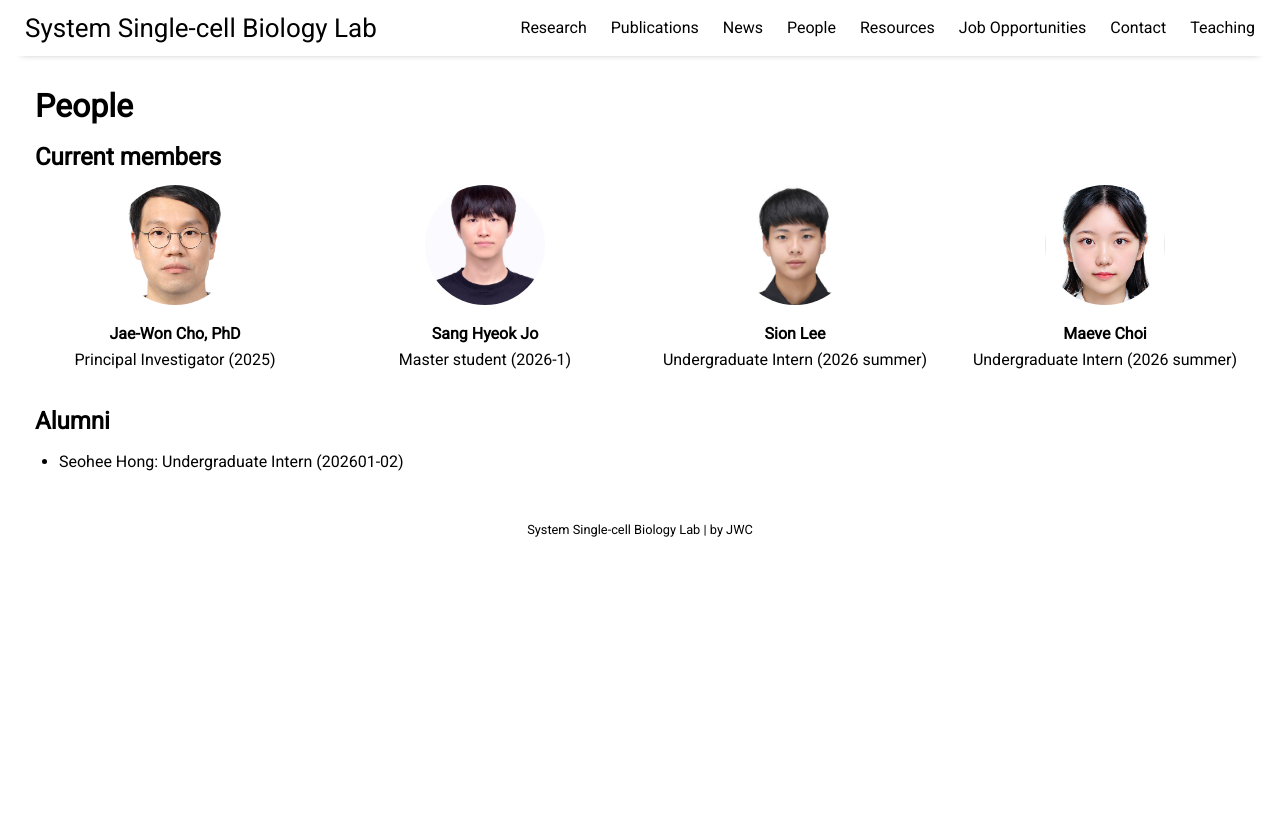
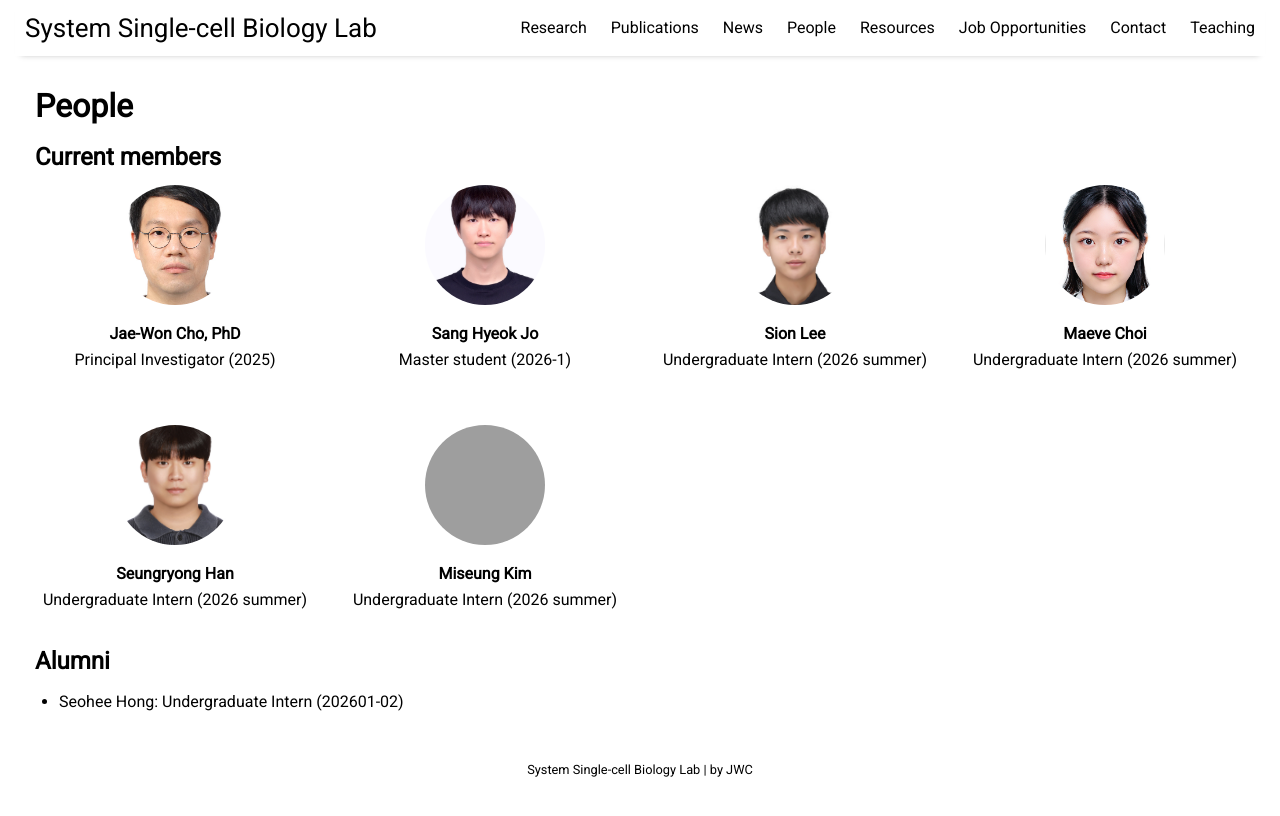
Before and after one commit to jaewon-cho/jaewon-cho.github.io, a Jekyll site: the page built from pages/people.md, in a window 1280 px wide. Shown: the top 816 px of the page. Built offline with Jekyll 4.4.1, drawn with Linux system fonts in a browser that asks for light colours; nearby versions of some CDN libraries; grey boxes are pictures that could not be loaded.

Commit message:
Update people.md

```diff
--- a/pages/people.md
+++ b/pages/people.md
@@ -36,6 +36,20 @@ permalink: /people
     Undergraduate Intern (2026 summer)</p>
   </div>
 
+  <div>
+    <img src="/assets/img/seungryong.jpg"
+         style="width: 120px; height: 120px; object-fit: cover; border-radius: 50%;">
+    <p><strong>Seungryong Han</strong><br>
+    Undergraduate Intern (2026 summer)</p>
+  </div>
+
+  <div>
+    <img src="/assets/img/miseung_kim.jpg"
+         style="width: 120px; height: 120px; object-fit: cover; border-radius: 50%;">
+    <p><strong>Miseung Kim</strong><br>
+    Undergraduate Intern (2026 summer)</p>
+  </div>
+
 </div>
 
 
```
